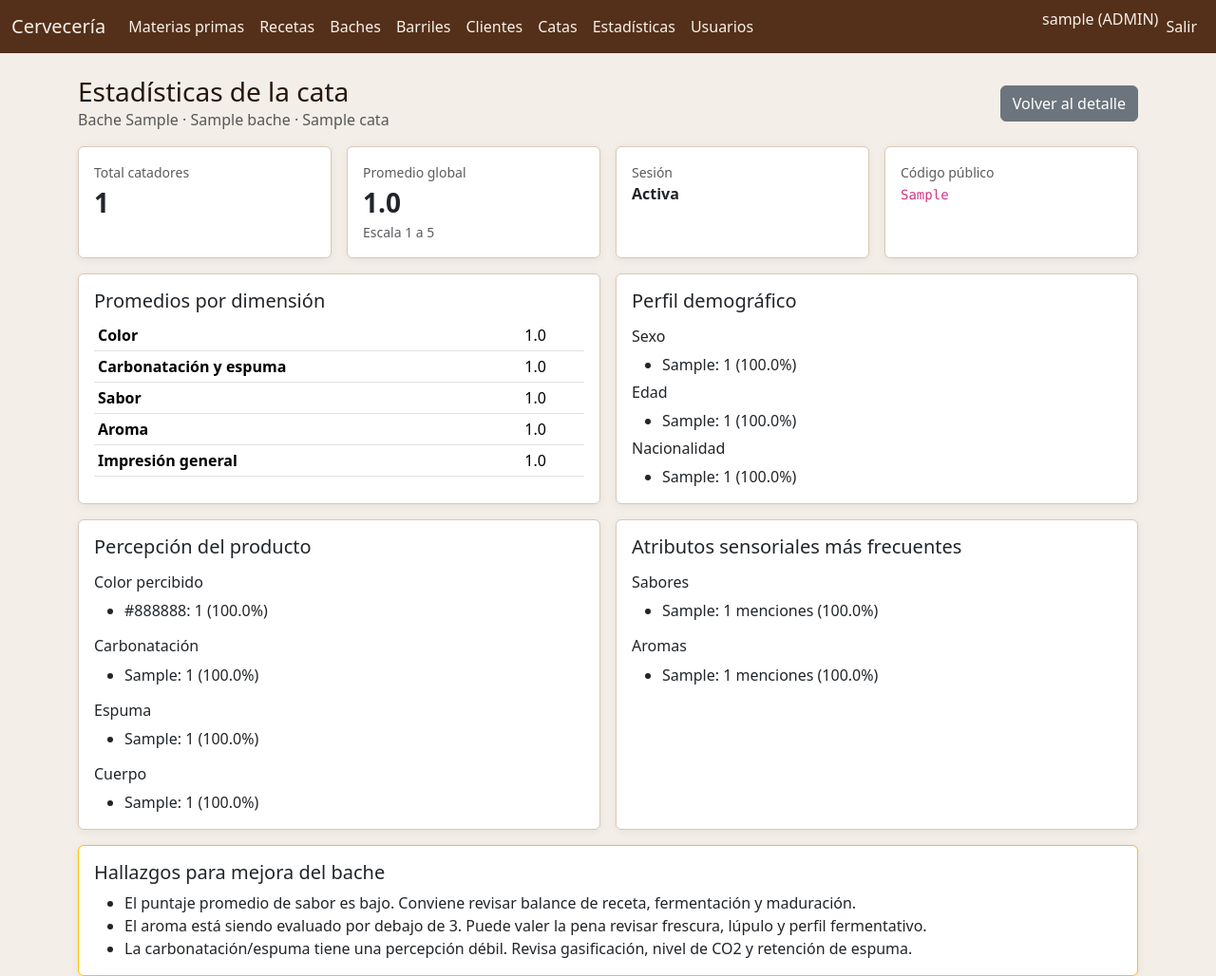
After one commit to afosorioh/brewadministrator, a Flask app: page /catas/1/estadisticas in a window 1280 px wide. The commit adds this page. Shown: the whole page at 95% size. Run offline with Flask 3, Linux system fonts and the light colour scheme; a user stored in the database is signed in; tables that the repository leaves empty hold one stand-in row (values such as "Sample post").

Commit message:
estadisticas sesiones de cata

```diff
--- a/app/routes/catas.py
+++ b/app/routes/catas.py
@@ -1,12 +1,19 @@
 from flask import Blueprint, render_template, request, redirect, url_for, flash, current_app, abort
 from flask_login import login_required, current_user
-from sqlalchemy import desc
+from sqlalchemy import desc, func
 from app.extensions import db
 from app.models import Bache, SesionCata
 import secrets
 import qrcode
 import io
 import base64
+
+from collections import Counter
+from app.models import (
+    RespuestaCata,
+    RespuestaCataSabor,
+    RespuestaCataAroma
+)
 
 bp = Blueprint("catas", __name__, url_prefix="/catas")
 
@@ -135,3 +142,145 @@ def toggle_activa(id_sesion_cata):
         "success"
     )
     return redirect(url_for("catas.detalle", id_sesion_cata=sesion.id_sesion_cata))
+
+@bp.route("/<int:id_sesion_cata>/estadisticas")
+@login_required
+def estadisticas(id_sesion_cata):
+    sesion = SesionCata.query.get_or_404(id_sesion_cata)
+
+    respuestas = RespuestaCata.query.filter_by(id_sesion_cata=id_sesion_cata).all()
+    total_respuestas = len(respuestas)
+
+    if total_respuestas == 0:
+        return render_template(
+            "catas/estadisticas.html",
+            sesion=sesion,
+            total_respuestas=0,
+            promedios={},
+            porcentajes_sexo=[],
+            porcentajes_edad=[],
+            porcentajes_nacionalidad=[],
+            distribucion_color=[],
+            distribucion_carbonatacion=[],
+            distribucion_espuma=[],
+            distribucion_cuerpo=[],
+            top_sabores=[],
+            top_aromas=[],
+            alertas=[]
+        )
+
+    def porcentaje_counter(valores):
+        total = len(valores)
+        counter = Counter(valores)
+        resultado = []
+        for clave, cantidad in counter.items():
+            resultado.append({
+                "label": clave,
+                "cantidad": cantidad,
+                "porcentaje": round((cantidad * 100.0) / total, 1)
+            })
+        return sorted(resultado, key=lambda x: (-x["cantidad"], x["label"]))
+
+    def promedio(attr):
+        vals = [getattr(r, attr) for r in respuestas if getattr(r, attr) is not None]
+        if not vals:
+            return None
+        return round(sum(vals) / len(vals), 2)
+
+    porcentajes_sexo = porcentaje_counter([r.sexo for r in respuestas if r.sexo])
+    porcentajes_edad = porcentaje_counter([r.rango_edad for r in respuestas if r.rango_edad])
+    porcentajes_nacionalidad = porcentaje_counter([r.nacionalidad for r in respuestas if r.nacionalidad])
+
+    distribucion_color = porcentaje_counter([r.color_categoria for r in respuestas if r.color_categoria])
+    distribucion_carbonatacion = porcentaje_counter([r.carbonatacion_nivel for r in respuestas if r.carbonatacion_nivel])
+    distribucion_espuma = porcentaje_counter([r.espuma_nivel for r in respuestas if r.espuma_nivel])
+    distribucion_cuerpo = porcentaje_counter([r.cuerpo_nivel for r in respuestas if r.cuerpo_nivel])
+    distribucion_amargor = porcentaje_counter([r.amargor_nivel for r in respuestas if r.amargor_nivel])
+
+    promedios = {
+        "color": promedio("puntaje_color"),
+        "carbonatacion_espuma": promedio("puntaje_carbonatacion_espuma"),
+        "sabor": promedio("puntaje_sabor"),
+        "aroma": promedio("puntaje_aroma"),
+        "impresion_general": promedio("puntaje_impresion_general"),
+    }
+
+    promedios_validos = [v for v in promedios.values() if v is not None]
+    promedio_global = round(sum(promedios_validos) / len(promedios_validos), 2) if promedios_validos else None
+
+    sabores_rows = (
+        db.session.query(RespuestaCataSabor.sabor, func.count(RespuestaCataSabor.id_respuesta_cata_sabor))
+        .join(RespuestaCata, RespuestaCata.id_respuesta_cata == RespuestaCataSabor.id_respuesta_cata)
+        .filter(RespuestaCata.id_sesion_cata == id_sesion_cata)
+        .group_by(RespuestaCataSabor.sabor)
+        .order_by(func.count(RespuestaCataSabor.id_respuesta_cata_sabor).desc())
+        .all()
+    )
+
+    aromas_rows = (
+        db.session.query(RespuestaCataAroma.aroma, func.count(RespuestaCataAroma.id_respuesta_cata_aroma))
+        .join(RespuestaCata, RespuestaCata.id_respuesta_cata == RespuestaCataAroma.id_respuesta_cata)
+        .filter(RespuestaCata.id_sesion_cata == id_sesion_cata)
+        .group_by(RespuestaCataAroma.aroma)
+        .order_by(func.count(RespuestaCataAroma.id_respuesta_cata_aroma).desc())
+        .all()
+    )
+
+    top_sabores = [
+        {
+            "label": s,
+            "cantidad": c,
+            "porcentaje": round((c * 100.0) / total_respuestas, 1)
+        }
+        for s, c in sabores_rows
+    ]
+
+    top_aromas = [
+        {
+            "label": a,
+            "cantidad": c,
+            "porcentaje": round((c * 100.0) / total_respuestas, 1)
+        }
+        for a, c in aromas_rows
+    ]
+
+    alertas = []
+
+    if promedios.get("sabor") is not None and promedios["sabor"] < 3:
+        alertas.append("El puntaje promedio de sabor es bajo. Conviene revisar balance de receta, fermentación y maduración.")
+
+    if promedios.get("aroma") is not None and promedios["aroma"] < 3:
+        alertas.append("El aroma está siendo evaluado por debajo de 3. Puede valer la pena revisar frescura, lúpulo y perfil fermentativo.")
+
+    if promedios.get("carbonatacion_espuma") is not None and promedios["carbonatacion_espuma"] < 3:
+        alertas.append("La carbonatación/espuma tiene una percepción débil. Revisa gasificación, nivel de CO2 y retención de espuma.")
+
+    sabores_labels = {x["label"] for x in top_sabores}
+    aromas_labels = {x["label"] for x in top_aromas}
+
+    if "medicinal" in aromas_labels:
+        alertas.append("Se detectó descriptor medicinal. Revisa sanitización, fermentación y posibles desviaciones sensoriales.")
+    if "mantequilla" in aromas_labels:
+        alertas.append("Se detectó mantequilla. Puede ser señal de diacetilo y conviene revisar fermentación y acondicionamiento.")
+    if "cebolla" in aromas_labels:
+        alertas.append("Se detectó cebolla. Revisa calidad/manejo del lúpulo y estabilidad del producto.")
+    if "acido" in sabores_labels:
+        alertas.append("Hay percepción ácida en sabor. Verifica si corresponde al estilo o si puede indicar desviación del lote.")
+
+    return render_template(
+        "catas/estadisticas.html",
+        sesion=sesion,
+        total_respuestas=total_respuestas,
+        promedio_global=promedio_global,
+        promedios=promedios,
+        porcentajes_sexo=porcentajes_sexo,
+        porcentajes_edad=porcentajes_edad,
+        porcentajes_nacionalidad=porcentajes_nacionalidad,
+        distribucion_color=distribucion_color,
+        distribucion_carbonatacion=distribucion_carbonatacion,
+        distribucion_espuma=distribucion_espuma,
+        distribucion_cuerpo=distribucion_cuerpo,
+        top_sabores=top_sabores,
+        top_aromas=top_aromas,
+        alertas=alertas
+    )
--- /dev/null
+++ b/app/templates/catas/estadisticas.html
@@ -0,0 +1,163 @@
+{% extends "base.html" %}
+{% block title %}Estadísticas de cata{% endblock %}
+
+{% block content %}
+<div class="d-flex justify-content-between align-items-center mb-3">
+  <div>
+    <h1 class="h3 mb-0">Estadísticas de la cata</h1>
+    <div class="text-muted">
+      Bache {{ sesion.bache.codigo_bache }} · {{ sesion.bache.nombre_cerveza }} · {{ sesion.titulo or sesion.codigo_publico }}
+    </div>
+  </div>
+  <div>
+    <a href="{{ url_for('catas.detalle', id_sesion_cata=sesion.id_sesion_cata) }}" class="btn btn-secondary">
+      Volver al detalle
+    </a>
+  </div>
+</div>
+
+{% if total_respuestas == 0 %}
+  <div class="alert alert-info">
+    Esta sesión todavía no tiene respuestas registradas.
+  </div>
+{% else %}
+  <div class="row g-3 mb-3">
+    <div class="col-md-3">
+      <div class="card p-3 h-100">
+        <div class="text-muted small">Total catadores</div>
+        <div class="fs-3 fw-bold">{{ total_respuestas }}</div>
+      </div>
+    </div>
+    <div class="col-md-3">
+      <div class="card p-3 h-100">
+        <div class="text-muted small">Promedio global</div>
+        <div class="fs-3 fw-bold">{{ promedio_global or "-" }}</div>
+        <div class="small text-muted">Escala 1 a 5</div>
+      </div>
+    </div>
+    <div class="col-md-3">
+      <div class="card p-3 h-100">
+        <div class="text-muted small">Sesión</div>
+        <div class="fw-semibold">{{ "Activa" if sesion.activa else "Inactiva" }}</div>
+      </div>
+    </div>
+    <div class="col-md-3">
+      <div class="card p-3 h-100">
+        <div class="text-muted small">Código público</div>
+        <div><code>{{ sesion.codigo_publico }}</code></div>
+      </div>
+    </div>
+  </div>
+
+  <div class="row g-3 mb-3">
+    <div class="col-lg-6">
+      <div class="card p-3 h-100">
+        <h2 class="h5">Promedios por dimensión</h2>
+        <table class="table table-sm align-middle mb-0">
+          <tbody>
+            <tr><th>Color</th><td>{{ promedios.color }}</td></tr>
+            <tr><th>Carbonatación y espuma</th><td>{{ promedios.carbonatacion_espuma }}</td></tr>
+            <tr><th>Sabor</th><td>{{ promedios.sabor }}</td></tr>
+            <tr><th>Aroma</th><td>{{ promedios.aroma }}</td></tr>
+            <tr><th>Impresión general</th><td>{{ promedios.impresion_general }}</td></tr>
+          </tbody>
+        </table>
+      </div>
+    </div>
+
+    <div class="col-lg-6">
+      <div class="card p-3 h-100">
+        <h2 class="h5">Perfil demográfico</h2>
+
+        <h3 class="h6 mt-2">Sexo</h3>
+        <ul class="mb-2">
+          {% for item in porcentajes_sexo %}
+            <li>{{ item.label }}: {{ item.cantidad }} ({{ item.porcentaje }}%)</li>
+          {% endfor %}
+        </ul>
+
+        <h3 class="h6">Edad</h3>
+        <ul class="mb-2">
+          {% for item in porcentajes_edad %}
+            <li>{{ item.label }}: {{ item.cantidad }} ({{ item.porcentaje }}%)</li>
+          {% endfor %}
+        </ul>
+
+        <h3 class="h6">Nacionalidad</h3>
+        <ul class="mb-0">
+          {% for item in porcentajes_nacionalidad %}
+            <li>{{ item.label }}: {{ item.cantidad }} ({{ item.porcentaje }}%)</li>
+          {% endfor %}
+        </ul>
+      </div>
+    </div>
+  </div>
+
+  <div class="row g-3 mb-3">
+    <div class="col-lg-6">
+      <div class="card p-3 h-100">
+        <h2 class="h5">Percepción del producto</h2>
+
+        <h3 class="h6 mt-2">Color percibido</h3>
+        <ul>
+          {% for item in distribucion_color %}
+            <li>{{ item.label }}: {{ item.cantidad }} ({{ item.porcentaje }}%)</li>
+          {% endfor %}
+        </ul>
+
+        <h3 class="h6">Carbonatación</h3>
+        <ul>
+          {% for item in distribucion_carbonatacion %}
+            <li>{{ item.label }}: {{ item.cantidad }} ({{ item.porcentaje }}%)</li>
+          {% endfor %}
+        </ul>
+
+        <h3 class="h6">Espuma</h3>
+        <ul>
+          {% for item in distribucion_espuma %}
+            <li>{{ item.label }}: {{ item.cantidad }} ({{ item.porcentaje }}%)</li>
+          {% endfor %}
+        </ul>
+
+        <h3 class="h6">Cuerpo</h3>
+        <ul class="mb-0">
+          {% for item in distribucion_cuerpo %}
+            <li>{{ item.label }}: {{ item.cantidad }} ({{ item.porcentaje }}%)</li>
+          {% endfor %}
+        </ul>
+      </div>
+    </div>
+
+    <div class="col-lg-6">
+      <div class="card p-3 h-100">
+        <h2 class="h5">Atributos sensoriales más frecuentes</h2>
+
+        <h3 class="h6 mt-2">Sabores</h3>
+        <ul>
+          {% for item in top_sabores[:10] %}
+            <li>{{ item.label }}: {{ item.cantidad }} menciones ({{ item.porcentaje }}%)</li>
+          {% endfor %}
+        </ul>
+
+        <h3 class="h6">Aromas</h3>
+        <ul class="mb-0">
+          {% for item in top_aromas[:10] %}
+            <li>{{ item.label }}: {{ item.cantidad }} menciones ({{ item.porcentaje }}%)</li>
+          {% endfor %}
+        </ul>
+      </div>
+    </div>
+  </div>
+
+  {% if alertas %}
+    <div class="card p-3 border-warning">
+      <h2 class="h5">Hallazgos para mejora del bache</h2>
+      <ul class="mb-0">
+        {% for alerta in alertas %}
+          <li>{{ alerta }}</li>
+        {% endfor %}
+      </ul>
+    </div>
+  {% endif %}
+{% endif %}
+{% endblock %}
--- a/app/templates/catas/lista.html
+++ b/app/templates/catas/lista.html
@@ -44,6 +44,10 @@
                    class="btn btn-sm btn-outline-primary">
                   Ver
                 </a>
+                <a href="{{ url_for('catas.estadisticas', id_sesion_cata=s.id_sesion_cata) }}"
+                  class="btn btn-sm btn-outline-success">
+                  Estadísticas
+                </a>
               </td>
             </tr>
           {% endfor %}
```
